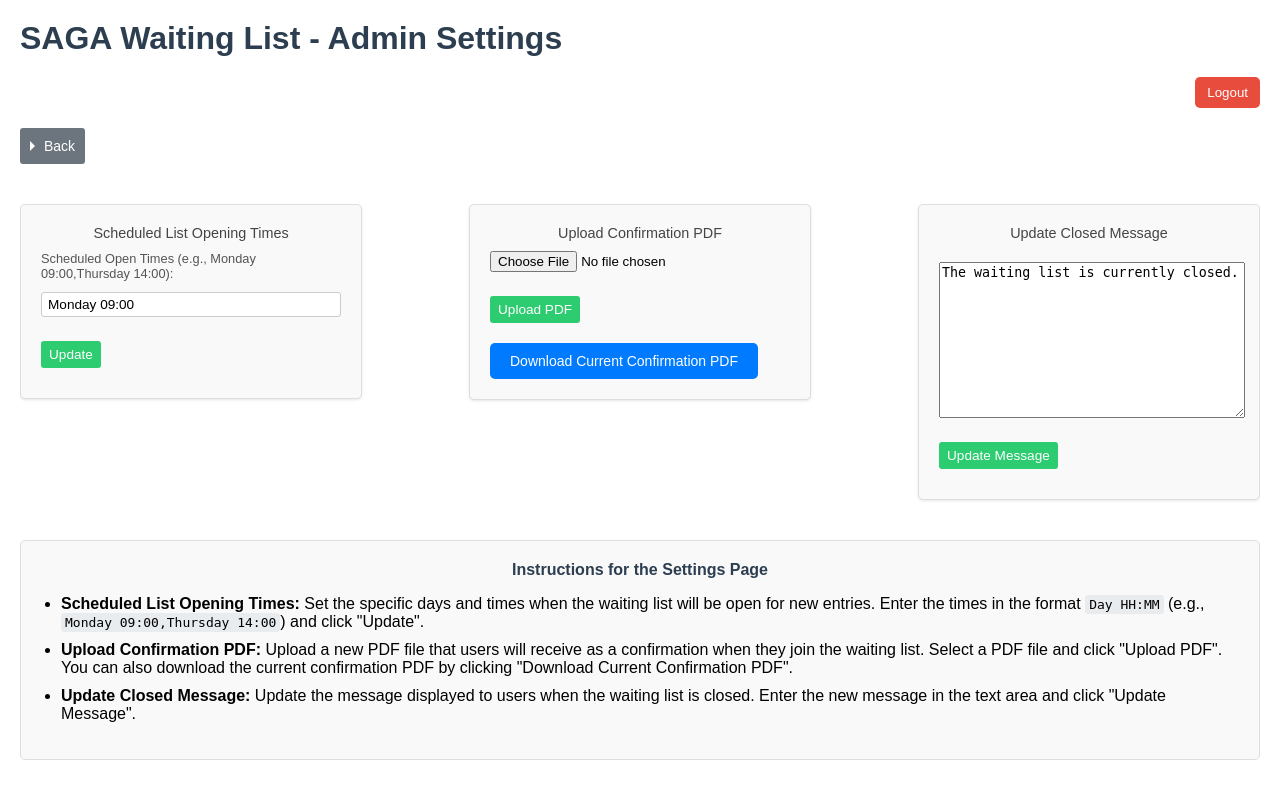
After one commit to PatrickMcClatchy/waiting-list, a PHP site: page /public/settings.html in a window 1280 px wide. The commit adds this page. Run offline with PHP 8.4, Linux system fonts and the light colour scheme; the visitor is signed in with stand-in values (Sample User, id 1); data comes from the database, SQL or seed files in the repository; both versions use the stored data as it was after the commit.

Commit message:
new settings page

```diff
--- a/public/css/admin.css
+++ b/public/css/admin.css
@@ -167,6 +167,10 @@
     text-align: center;
 }
 
+#back-to-main button:hover {
+    background-color: #5a6268;
+}
+
 form button:hover {
     background-color: #27ae60;
 }
--- /dev/null
+++ b/public/settings.html
@@ -0,0 +1,287 @@
+<!DOCTYPE html>
+<html lang="en">
+<head>
+    <meta charset="UTF-8">
+    <meta name="viewport" content="width=device-width, initial-scale=1.0">
+    <title>Admin Settings - Waiting List</title>
+    <link rel="stylesheet" href="css/admin.css">
+    <script src="https://code.jquery.com/jquery-3.6.0.min.js"></script>
+    <script>
+        document.addEventListener('DOMContentLoaded', checkLoginStatus);
+
+        function checkLoginStatus() {
+            fetch('api_proxy.php?endpoint=check_session.php')
+                .then(response => response.json())
+                .then(data => {
+                    if (!data.loggedIn) {
+                        window.location.href = 'login.html';
+                    }
+                })
+                .catch(error => {
+                    console.error('Error checking login status:', error);
+                    alert('An error occurred. Please try again.');
+                    window.location.href = 'login.html';
+                });
+        }
+
+        document.addEventListener('DOMContentLoaded', () => {
+            loadScheduledOpenTimes();
+            fetchClosedMessage();
+        });
+
+        function loadScheduledOpenTimes() {
+            fetch('api_proxy.php?endpoint=get_scheduled_open_times.php')
+                .then(response => response.json())
+                .then(data => {
+                    if (data.success) {
+                        document.getElementById('scheduledOpenTimes').value = data.scheduled_open_times;
+                    } else {
+                        alert('Failed to fetch scheduled open times.');
+                    }
+                })
+                .catch(error => {
+                    console.error('Error fetching scheduled open times:', error);
+                });
+        }
+
+        function updateScheduledOpenTimes() {
+            const scheduledOpenTimes = document.getElementById('scheduledOpenTimes').value;
+
+            fetch('api_proxy.php?endpoint=update_scheduled_open_times.php', {
+                method: 'POST',
+                headers: { 'Content-Type': 'application/x-www-form-urlencoded' },
+                body: `scheduled_open_times=${encodeURIComponent(scheduledOpenTimes)}`
+            })
+            .then(response => response.json())
+            .then(data => {
+                if (data.success) {
+                    showPopupMessage('Scheduled open times updated successfully!');
+                } else {
+                    alert('Failed to update scheduled open times: ' + (data.message || 'Unknown error.'));
+                }
+            })
+            .catch(error => {
+                console.error('Error updating scheduled open times:', error);
+            });
+        }
+
+        function fetchClosedMessage() {
+            fetch('api_proxy.php?endpoint=get_closed_message.php')
+                .then(response => response.json())
+                .then(data => {
+                    if (data.success && data.message) {
+                        document.getElementById('closedMessage').value = data.message;
+                    } else {
+                        alert('Failed to fetch the current closed message: ' + (data.message || 'Unknown error.'));
+                    }
+                })
+                .catch(error => {
+                    console.error('Error fetching closed message:', error);
+                });
+        }
+
+        function updateClosedMessage() {
+            const message = $('#closedMessage').val();
+
+            $.post('api_proxy.php?endpoint=update_closed_message.php', { message: message }, function(response) {
+                if (response.success) {
+                    alert('Closed message updated successfully!');
+                } else {
+                    alert('Failed to update closed message: ' + (response.message || 'Unknown error.'));
+                }
+            }, 'json').fail(function(jqXHR, textStatus, errorThrown) {
+                console.error('Error updating closed message:', textStatus, errorThrown);
+                alert('An error occurred while updating the closed message.');
+            });
+        }
+
+        function uploadPdf() {
+            const formData = new FormData(document.getElementById('uploadPdfForm'));
+
+            fetch('api_proxy.php?endpoint=upload_pdf.php', {
+                method: 'POST',
+                body: formData
+            })
+            .then(response => response.json())
+            .then(data => {
+                if (data.success) {
+                    alert('PDF uploaded successfully!');
+                } else {
+                    alert('Failed to upload PDF: ' + (data.message || 'Unknown error.'));
+                }
+            })
+            .catch(error => {
+                console.error('Error uploading PDF:', error);
+                alert('An error occurred while uploading the PDF.');
+            });
+        }
+
+        function showPopupMessage(message, type = 'success') {
+            const popup = document.createElement('div');
+            popup.className = `popup-message ${type === 'error' ? 'error' : ''}`;
+            popup.innerText = message;
+
+            document.body.appendChild(popup);
+
+            setTimeout(() => {
+                popup.classList.add('show');
+            }, 10);
+
+            setTimeout(() => {
+                popup.classList.remove('show');
+                setTimeout(() => {
+                    popup.remove();
+                }, 300);
+            }, 3000);
+        }
+    </script>
+</head>
+<body>
+    <h1>SAGA Waiting List - Admin Settings</h1>
+    <div id="logout">
+        <button onclick="window.location.href='api_proxy.php?endpoint=logout.php'">Logout</button>
+    </div>
+    <div id="back-to-main">
+        <button onclick="window.location.href='admin_dashboard.html'" style="
+            background-color: #6c757d;
+            color: #ffffff;
+            padding: 5px 10px;
+            text-decoration: none;
+            border-radius: 3px;
+            font-size: 14px;
+            margin-bottom: 20px;
+            cursor: pointer;
+            border: none;
+            position: relative;
+            height: 36px; /* Same height as the logout button */
+        ">
+            <span style="
+                display: inline-block;
+                margin-right: 5px;
+                border-top: 5px solid transparent;
+                border-bottom: 5px solid transparent;
+                border-left: 5px solid #ffffff;
+            "></span>
+            Back
+        </button>
+    </div>
+
+    <style>
+        #back-to-main button:hover {
+            background-color: #5a6268;
+        }
+        .forms-wrapper {
+            margin: 20px 0;
+        }
+        .form-container {
+            margin-bottom: 20px;
+            padding: 20px;
+            border: 1px solid #ddd;
+            border-radius: 5px;
+            background-color: #f9f9f9;
+        }
+        .form-container h2 {
+            margin-top: 0;
+        }
+        .form-container form {
+            display: flex;
+            flex-direction: column;
+        }
+        .form-container form label {
+            margin-bottom: 5px;
+        }
+        .form-container form input,
+        .form-container form textarea,
+        .form-container form button {
+            margin-bottom: 10px;
+        }
+        .form-container form button {
+            align-self: flex-start;
+        }
+        .form-container a {
+            display: inline-block;
+            margin-top: 10px;
+            background-color: #007BFF;
+            color: #ffffff;
+            padding: 10px 20px;
+            text-decoration: none;
+            border-radius: 5px;
+            font-size: 14px;
+        }
+        .form-container a:hover {
+            background-color: #0056b3;
+        }
+    </style>
+
+    <div class="forms-wrapper">
+        <div class="form-container">
+            <h2>Scheduled List Opening Times</h2>
+            <form onsubmit="event.preventDefault(); updateScheduledOpenTimes();">
+                <label for="scheduledOpenTimes">Scheduled Open Times (e.g., Monday 09:00,Thursday 14:00):</label>
+                <input type="text" id="scheduledOpenTimes" name="scheduledOpenTimes" required>
+                <button type="submit">Update</button>
+            </form>
+        </div>
+
+        <div class="form-container">
+            <h2>Upload Confirmation PDF</h2>
+            <form id="uploadPdfForm" enctype="multipart/form-data" onsubmit="event.preventDefault(); uploadPdf();">
+                <input type="file" name="pdf" accept="application/pdf" required>
+                <button type="submit">Upload PDF</button>
+            </form>
+            <a href="confirmation.pdf" download>Download Current Confirmation PDF</a>
+        </div>
+
+        <div class="form-container">
+            <h2>Update Closed Message</h2>
+            <form id="updateClosedMessageForm" onsubmit="event.preventDefault(); updateClosedMessage();">
+                <label for="closedMessage"></label>
+                <textarea id="closedMessage" name="message" required style="width: 100%; height: 150px;"></textarea>
+                <button type="submit">Update Message</button>
+            </form>
+        </div>
+    </div>
+
+    <div class="instructions-container">
+        <h2>Instructions for the Settings Page</h2>
+        <ul>
+            <li>
+                <strong>Scheduled List Opening Times:</strong> Set the specific days and times when the waiting list will be open for new entries. Enter the times in the format <code>Day HH:MM</code> (e.g., <code>Monday 09:00,Thursday 14:00</code>) and click "Update".
+            </li>
+            <li>
+                <strong>Upload Confirmation PDF:</strong> Upload a new PDF file that users will receive as a confirmation when they join the waiting list. Select a PDF file and click "Upload PDF". You can also download the current confirmation PDF by clicking "Download Current Confirmation PDF".
+            </li>
+            <li>
+                <strong>Update Closed Message:</strong> Update the message displayed to users when the waiting list is closed. Enter the new message in the text area and click "Update Message".
+            </li>
+        </ul>
+    </div>
+
+    <style>
+        .instructions-container {
+            margin-top: 20px;
+            padding: 20px;
+            border: 1px solid #ddd;
+            border-radius: 5px;
+            background-color: #f9f9f9;
+        }
+        .instructions-container h2 {
+            margin-top: 0;
+            font-size: medium;
+        }
+        .instructions-container ul {
+            padding-left: 20px;
+        }
+        .instructions-container li {
+            margin-bottom: 10px;
+            font-size: medium;
+        }
+        .instructions-container code {
+            background-color: #e9ecef;
+            padding: 2px 4px;
+            border-radius: 3px;
+        }
+    </style>
+
+</body>
+</html>
```
Also changed, not shown: public/admin_dashboard.html (+1 -44 lines), waiting_list.db.
